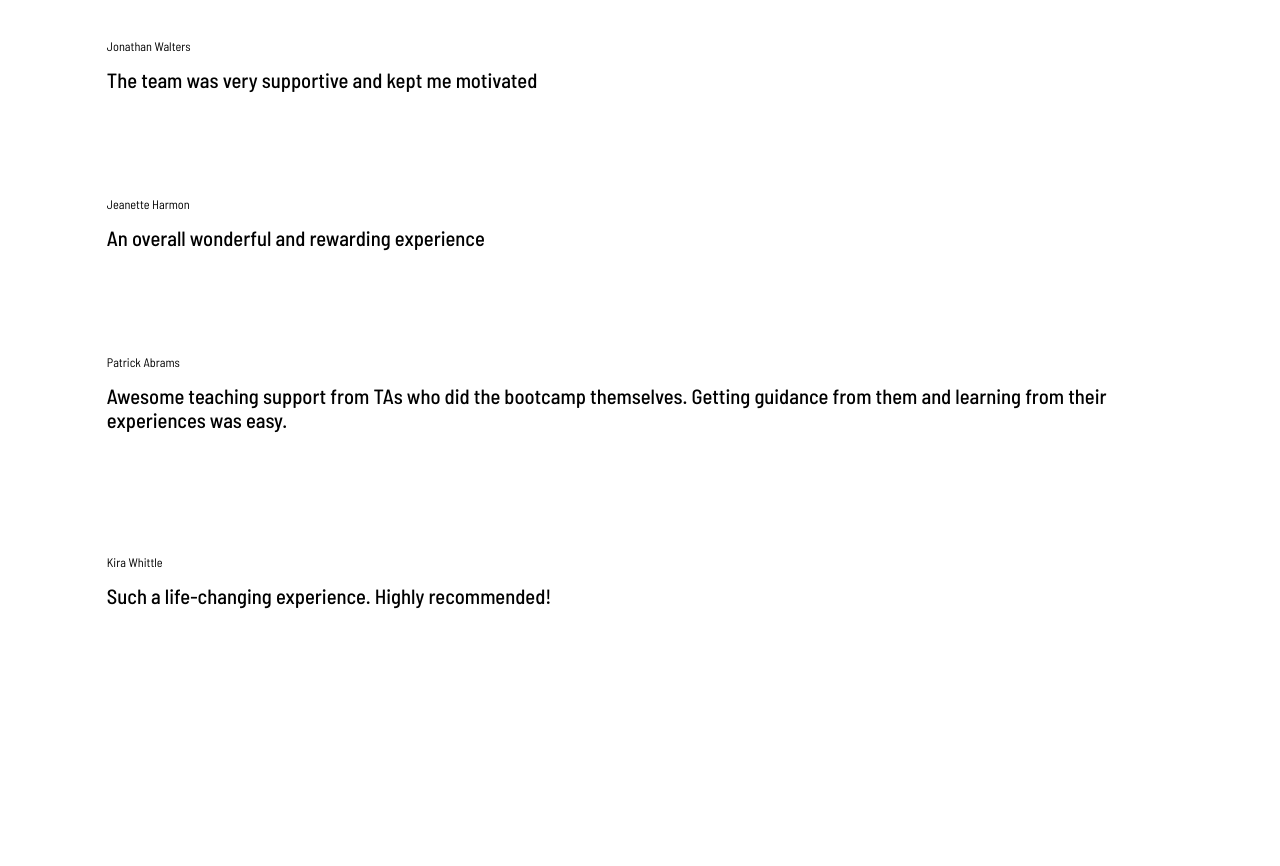
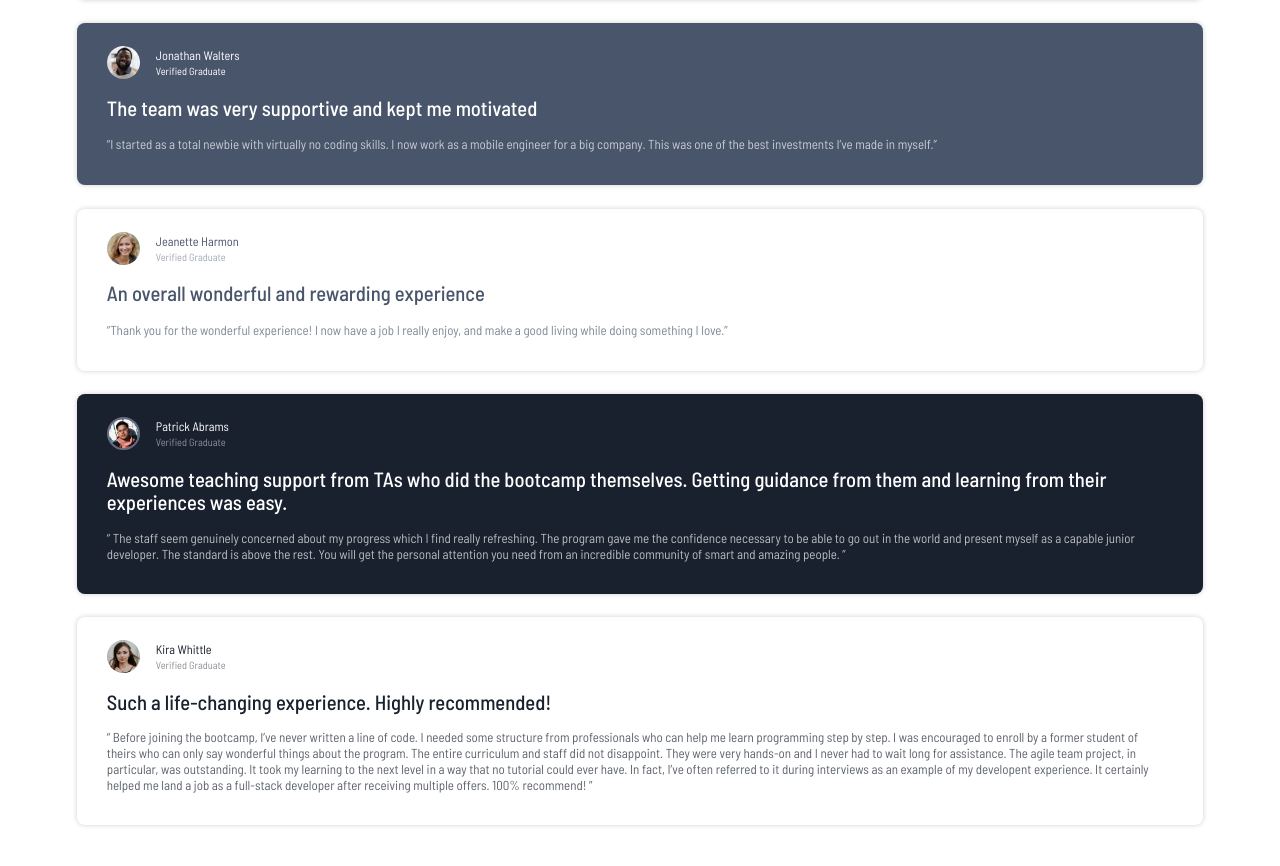
Before and after one commit to Devs-advocate/Testimonials-Grid-Section, a plain HTML site: page index.html in a window 1280 px wide. Shown: the part 376-1242 px from the top of the page. Drawn offline with Linux system fonts and the light colour scheme.

Commit message:
mobile design version1 completed changes to index.html and style.css

```diff
--- a/index.html
+++ b/index.html
@@ -28,8 +28,6 @@
           <p class="credential">Verified Graduate</p>
         </div>
       </div>
-
-
       <img id="svg" src="/images/bg-pattern-quotation.svg" alt="quote pattern">
 
       <p class="quote-summary">
@@ -49,48 +47,72 @@
     </section>
 
     <section id="jonathan-walters">
-      <img src="" alt="">
+      <div class="profile">
+        <img class="pic" src="/images/image-jonathan.jpg" alt="profile picture">
+        <div class="profile-info">
           <p class="name">Jonathan Walters</p>
           <p class="credential">Verified Graduate</p>
+        </div>
+      </div>
       <p class="quote-summary">The team was very supportive and kept me motivated</p>
-      <q class="quote">I started as a total newbie with virtually no coding skills. I now work as a mobile engineer
+      <div class="quote">
+        <q>I started as a total newbie with virtually no coding skills. I now work as a mobile engineer
           for a big company. This was one of the best investments I’ve made in myself.</q>
+      </div>
+
     </section>
 
     <section id="jeanette-harmon">
-      <img src="" alt="">
+      <div class="profile">
+        <img class="pic" src="/images/image-jeanette.jpg" alt="profile picture">
+        <div class="profile-info">
           <p class="name">Jeanette Harmon</p>
           <p class="credential">Verified Graduate</p>
+        </div>
+      </div>
       <p class="quote-summary">An overall wonderful and rewarding experience</p>
       <q class="quote">Thank you for the wonderful experience! I now have a job I really enjoy, and make a good living
         while doing something I love.</q>
     </section>
 
     <section id="patrick-abrams">
-      <img src="" alt="">
+      <div class="profile">
+        <img class="pic" src="/images/image-patrick.jpg" alt="profile picture">
+        <div class="profile-info">
           <p class="name">Patrick Abrams</p>
           <p class="credential">Verified Graduate</p>
+        </div>
+      </div>
       <p class="quote-summary">Awesome teaching support from TAs who did the bootcamp themselves. Getting guidance from them and
         learning from their experiences was easy.</p>
-      <q class="quote">The staff seem genuinely concerned about my progress which I find really refreshing. The program
+      <blockquote class="block-quote">
+        &#x201C; The staff seem genuinely concerned about my progress which I find really refreshing. The program
         gave me the confidence necessary to be able to go out in the world and present myself as a capable
         junior developer. The standard is above the rest. You will get the personal attention you need from
-        an incredible community of smart and amazing people.</q>
+        an incredible community of smart and amazing people. &#x201D;
+      </blockquote>
     </section>
 
     <section id="kira-whittle">
-      <img src="" alt="">
+      <div class="profile">
+        <img class="pic" src="/images/image-kira.jpg" alt="profile picture">
+        <div class="profile-info">
           <p class="name">Kira Whittle</p>
           <p class="credential">Verified Graduate</p>
+        </div>
+      </div>
       <p class="quote-summary">Such a life-changing experience. Highly recommended!</p>
-      <q class="quote">Before joining the bootcamp, I’ve never written a line of code. I needed some structure from
+
+      <blockquote class="block-quote">
+        &#x201C; Before joining the bootcamp, I’ve never written a line of code. I needed some structure from
         professionals who can help me learn programming step by step. I was encouraged to enroll by a former
         student of theirs who can only say wonderful things about the program. The entire curriculum and staff
         did not disappoint. They were very hands-on and I never had to wait long for assistance. The agile team
         project, in particular, was outstanding. It took my learning to the next level in a way that no tutorial
         could ever have. In fact, I’ve often referred to it during interviews as an example of my developent
         experience. It certainly helped me land a job as a full-stack developer after receiving multiple offers.
-        100% recommend!</q>
+        100% recommend! &#x201D;
+      </blockquote>
     </section>
 
   </div>
--- a/style.css
+++ b/style.css
@@ -42,6 +42,7 @@ body, h1, h2, h3, h4, h5, h6, p, ol, ul {
     /* border: solid 1px red; */
     padding:clamp(70px, 12vw, 165px) clamp(24px, 6vw, 165px);
     min-width: 100vw;
+    background-color: var(--primary-white);
 }
 
 section {
@@ -49,7 +50,8 @@ section {
     border-radius: 8px;
     padding: 23px 30px;
     padding-bottom: 32px;
-
+    margin-bottom: 1.8rem;
+    box-shadow: 0 0 5px hsl(0, 0%, 81%);
 }
 
 .profile {
@@ -60,11 +62,16 @@ section {
 
 }
 
+.pic {
+    /* border: solid 2px hsla(263, 33%, 77%, 0.5); */
+    border-radius: 25px;
+    max-width: 33px;
+    display: inline-block;
+    margin-right: 16px;
+}
+
 .profile-info {
-    /* border: solid 1px green; */
     display: inline-block;
-
-
 }
 
 .name {
@@ -74,45 +81,6 @@ section {
 }
 .credential {
     font-size: .8em;
-    color: hsla(0, 0%, 100%, 0.5);
-        /* border: solid 1px green; */
-
-}
-
-.quote-summary {
-    font-size: 1.585em;
-    font-weight: 500;
-    z-index: 2;
-    line-height: 1.15em;
-
-    margin-bottom: 16px;
-    /* border: solid 1px green; */
-}
-
-.quote {
-    color: hsla(0, 0%, 100%, 0.7);
-    /* font-size: 14.2px;
-    line-height: 1.25em; */
-    font-size: 13px;
-    line-height: 1.4em;
-    padding-right: 23px;
-    /* border: solid 1px green; */
-
-}
-
-#daniel-clifford {
-    background-color: var(--primary-violet);
-    color: var(--primary-white);
-    position: relative;
-    z-index: -2;
-}
-
-.pic {
-    border: solid 2px hsla(263, 33%, 77%, 0.5);
-    border-radius: 25px;
-    max-width: 33px;
-    display: inline-block;
-    margin-right: 16px;
 }
 
 #svg {
@@ -122,3 +90,114 @@ section {
     right: 23px;
     z-index: -1;
 }
+
+.quote-summary {
+    font-size: 1.585em;
+    font-weight: 500;
+    z-index: 2;
+    line-height: 1.15em;
+    margin-bottom: 16px;
+}
+
+.quote {
+    font-size: 13px;
+    line-height: 1.4em;
+}
+
+#daniel-clifford {
+    background-color: var(--primary-violet);
+    color: var(--primary-white);
+    position: relative;
+    z-index: 0;
+}
+
+#daniel-clifford .pic {
+    border: solid 2px hsla(263, 33%, 77%, 0.5);
+}
+
+#daniel-clifford .credential {
+    font-size: .8em;
+    color: hsla(0, 0%, 100%, 0.5);
+        /* border: solid 1px green; */
+}
+
+#daniel-clifford .quote-summary {
+    z-index: 2;
+}
+
+#daniel-clifford .quote {
+    color: hsla(0, 0%, 100%, 0.7);
+    padding-right: 23px;
+}
+
+#jonathan-walters {
+    background-color: var(--primary-dk-grayish-blue);
+    color: var(--primary-white);
+}
+
+#jonathan-walters .quote {
+    color: hsla(0, 0%, 100%, 0.7);
+    padding-right: 11px;
+    /* border: solid 1px green; */
+}
+
+#jeanette-harmon {
+    background-color: var(--primary-white);
+    color: var(--primary-dk-grayish-blue);
+    /* font-weight: 600; */
+}
+
+#jeanette-harmon .credential {
+    color: hsla(217, 19%, 35%, 0.5);
+}
+
+#jeanette-harmon .quote-summary {
+    padding-right: 11px;
+    /* border: solid 1px green; */
+}
+
+#jeanette-harmon .quote {
+    color: hsla(217, 19%, 35%, 0.7);
+    padding-right: 11px;
+    /* border: solid 1px green; */
+}
+
+#patrick-abrams {
+    background-color: var(--primary-dk-blackish-blue);
+    color: var(--primary-white);
+    height: auto;
+}
+
+#patrick-abrams .pic {
+    border: solid 2px hsla(263, 33%, 77%, 0.5);
+}
+
+#patrick-abrams .credential {
+    color: hsla(0, 0%, 100%, 0.5);
+
+}
+
+#patrick-abrams .block-quote {
+    margin: 0;
+    padding-right: 9px;
+    color: hsla(0, 0%, 100%, 0.7);
+}
+
+.block-quote {
+    margin: 0;
+    padding-right: 9px;
+}
+
+#kira-whittle {
+    color: var(--primary-dk-blackish-blue);
+}
+
+#kira-whittle .credential{
+    color: hsla(219, 29%, 14%, 0.5);
+}
+
+#kira-whittle .block-quote {
+    margin: 0;
+    padding-right: 9px;
+    color: hsla(219, 29%, 14%, 0.7);
+}
```
Lines whose indentation alone changed are shown as unchanged.
